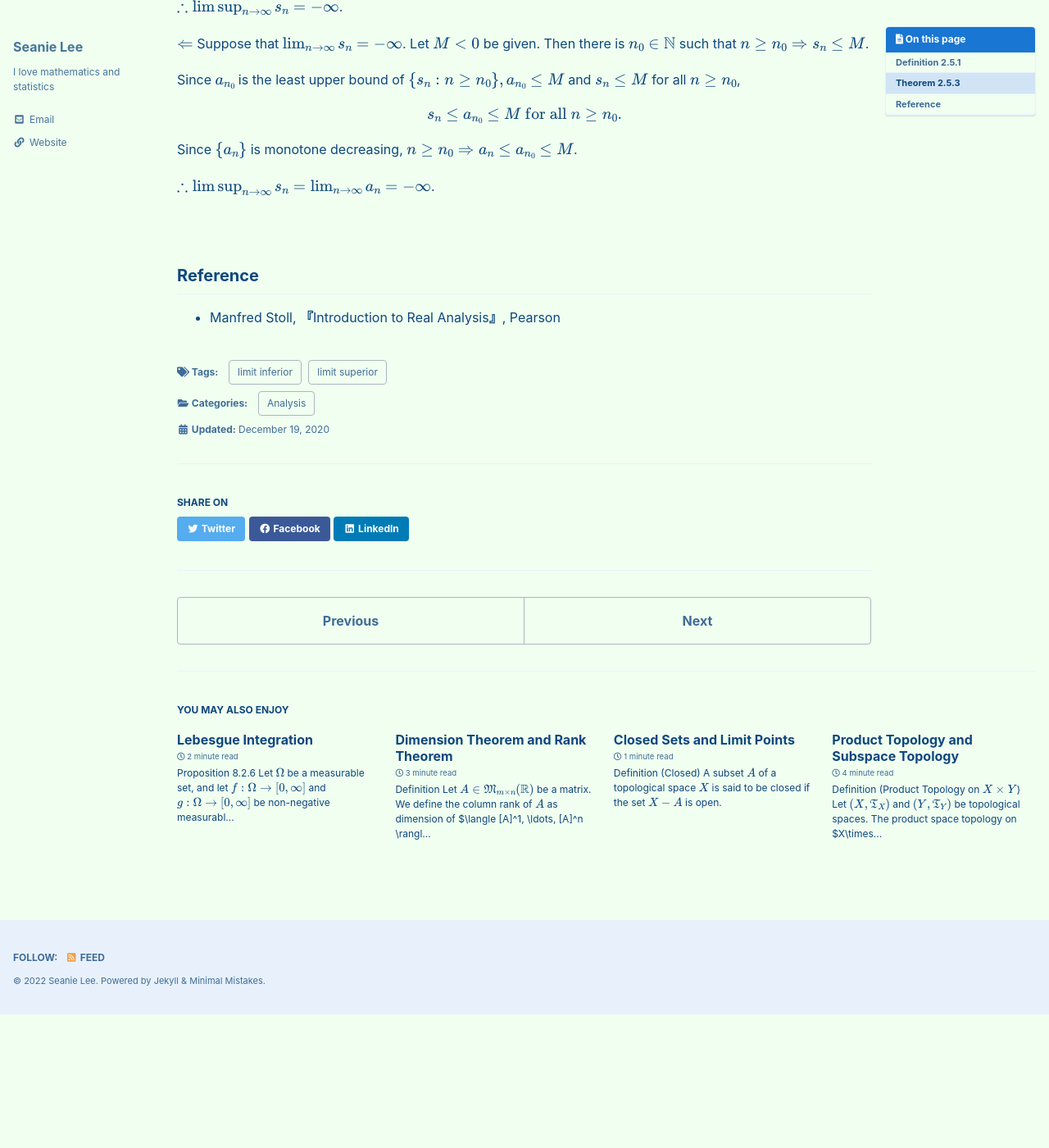
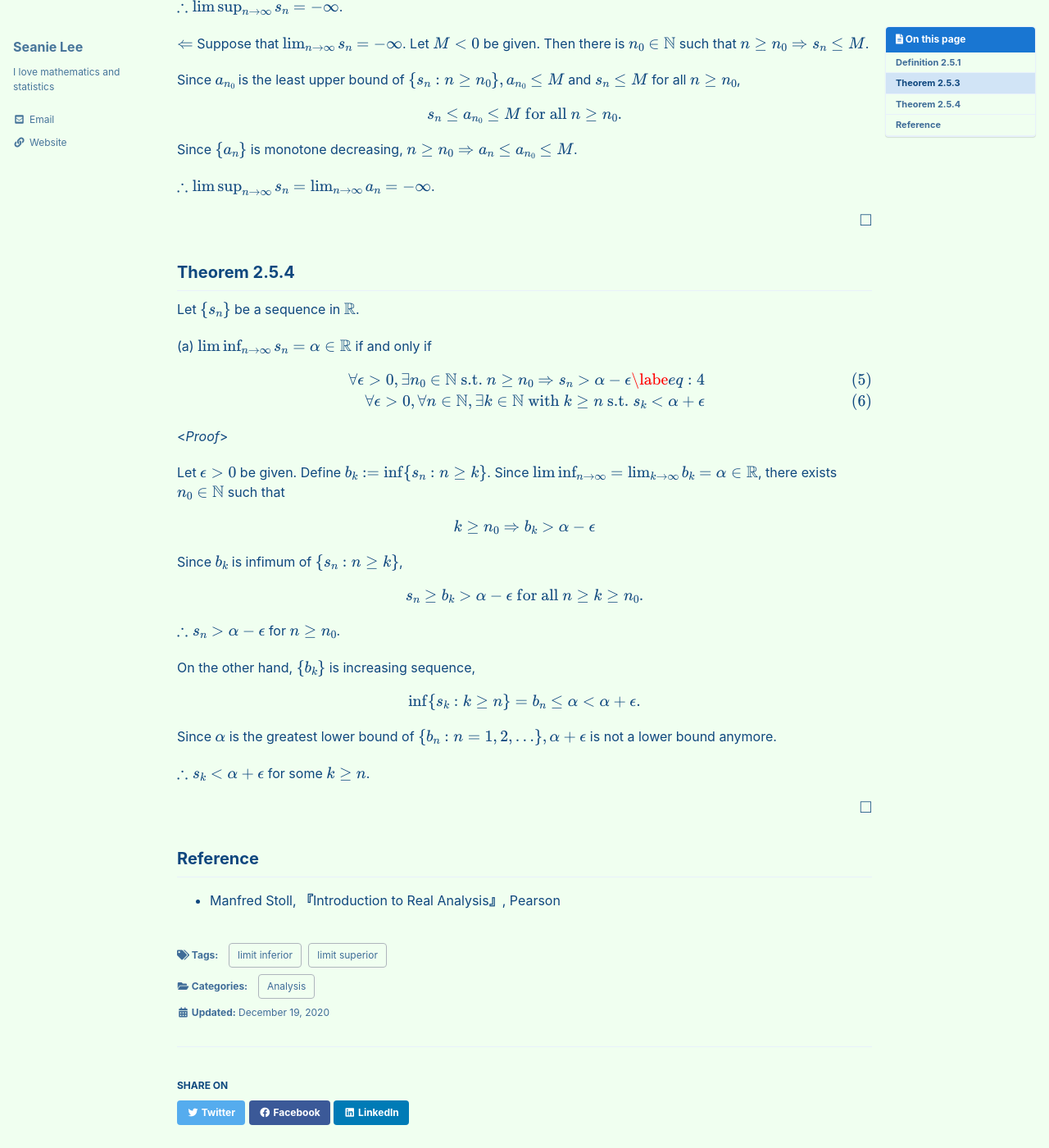
Before and after one commit to seanie12/blog, a Jekyll site: the page built from _posts/2020-12-19-limsup-liminf.md, in a window 1280 px wide and 1400 px high, scrolled down 2300 px. Shown: the whole window at 82% size. Built offline with Jekyll 4.4.1, drawn with Linux system fonts in a browser that asks for light colours; cached includes are drawn as plain includes; formulas are drawn with MathJax 3; before the commit the page ends 3536 px from its top, so only the background shows below that; some of the changed text lies outside the part shown.

Commit message:
Update 2020-12-19-limsup-liminf.md

```diff
--- a/_posts/2020-12-19-limsup-liminf.md
+++ b/_posts/2020-12-19-limsup-liminf.md
@@ -182,5 +182,55 @@ Since $\\{ a_n \\}$ is monotone decreasing, $n\geq n_0 \Rightarrow a_n \leq a_{n
 $\therefore \limsup_{n\to\infty}s_n = \lim_{n\to\infty}a_n = -\infty$.
 
 $$\tag*{$\square$}$$
+
+## Theorem 2.5.4
+Let $\\{s_n\\}$ be a sequence in $\mathbb{R}$.
+
+(a) $\liminf_{n\to\infty}s_n=\alpha\in\mathbb{R}$ if and only if
+
+
+$$
+\begin{align}
+\forall\epsilon >0, \exists n_0\in\mathbb{N} \text{ s.t. } n\geq n_0\Rightarrow s_n>\alpha-\epsilon \labe{eq:4} \\
+\forall\epsilon>0, \forall n\in\mathbb{N}, \exists k\in\mathbb{N} \text{ with } k\geq n \text{ s.t. } s_k < \alpha + \epsilon \label{eq:5}
+\end{align}
+$$
+
+<*Proof*>
+
+Let $\epsilon >0$ be given. Define $b_k :=\inf\\{s_n: n\geq k \\}$. Since $\liminf_{n\to\infty}=\lim_{k\to\infty}b_k=\alpha \in\mathbb{R}$, there exists $n_0\in\mathbb{N}$ such that
+
+$$
+\begin{align*}
+k\geq n_0 \Rightarrow b_k > \alpha-\epsilon
+\end{align*}
+$$
+
+Since $b_k$ is infimum of $\\{ s_n: n\geq k\\}$,
+
+$$
+\begin{align*}
+s_n\geq b_k > \alpha-\epsilon \text{ for all } n \geq k \geq n_0.
+\end{align*}
+$$
+
+$\therefore s_n > \alpha- \epsilon$ for $n\geq n_0$.
+
+On the other hand, $\\{b_k \\}$ is increasing sequence,
+
+$$
+\begin{align*}
+\inf\{s_k: k\geq n\}=b_n \leq \alpha < \alpha + \epsilon.
+\end{align*}
+$$
+
+Since $\alpha$ is the greatest lower bound of $\\{b_n: n=1,2,\ldots \\}, \alpha+\epsilon$ is not a lower bound anymore.
+
+$\therefore s_k < \alpha +\epsilon$ for some $k\geq n$.
+
+$$\tag*{$\square$}$$
+
+
+
 ## Reference
 - Manfred Stoll,  **『**Introduction to Real Analysis**』**, Pearson
```
